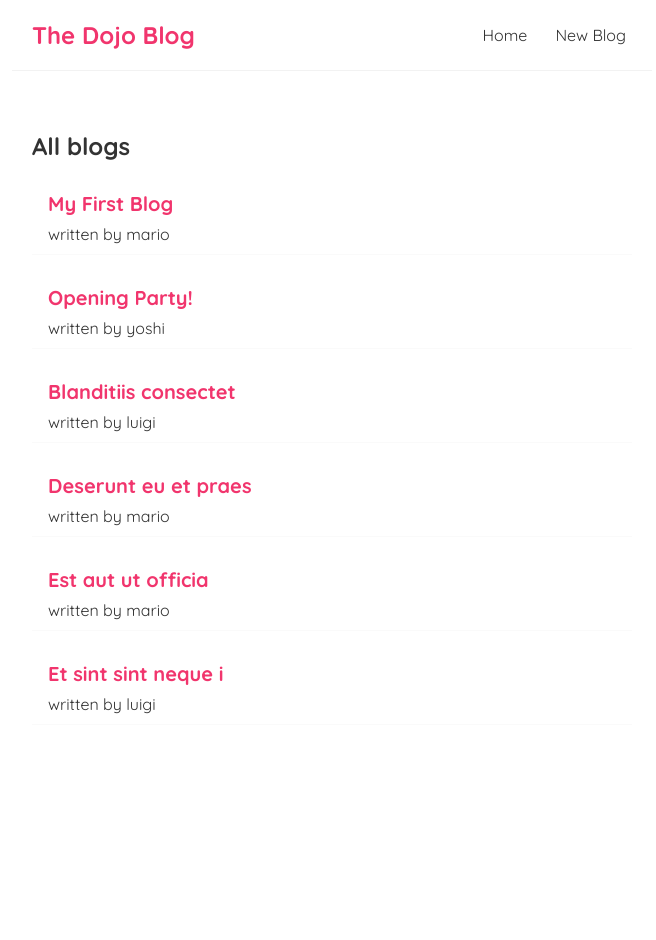
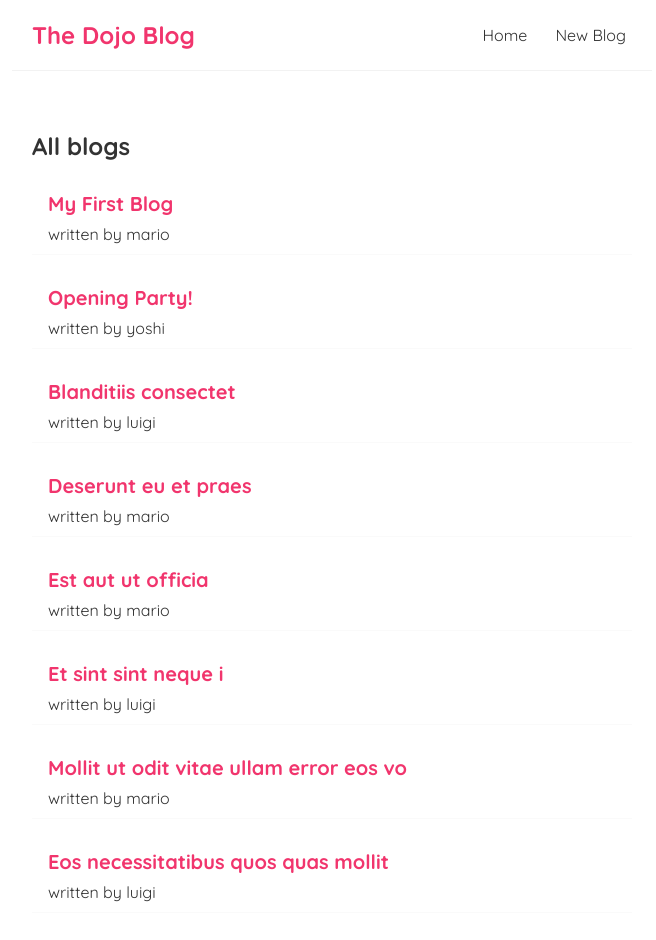
Before and after one commit to irhamsahbana/react-dojo-blog, a React (Create React App) app: page / in a window 1280 px wide. Shown: the top 940 px of the page, without its empty margins (308-964 px from the left). Before the commit the page ends 805 px from the top, so only its background shows below. Built offline with nearby package versions, Linux system fonts and the light colour scheme; data requests are answered from the project's data file.

Commit message:
Programmatic Redirects

```diff
--- a/data/db.json
+++ b/data/db.json
@@ -35,6 +35,18 @@
       "body": "Sit placeat in ex ",
       "author": "luigi",
       "id": 6
+    },
+    {
+      "title": "Mollit ut odit vitae ullam error eos vo",
+      "body": "Repudiandae consequatur Est ab aspernat",
+      "author": "mario",
+      "id": 7
+    },
+    {
+      "title": "Eos necessitatibus quos quas mollit",
+      "body": "Inventore quo consequatur Blanditiis a dolore error suscipit esse totam quas maiores fugit eius",
+      "author": "luigi",
+      "id": 8
     }
   ]
 }
--- a/src/Create.js
+++ b/src/Create.js
@@ -1,10 +1,12 @@
 import { useState } from "react"
+import { useHistory } from "react-router-dom"
 
 const Create = () => {
   const [title, setTitle] = useState('')
   const [body, setBody] = useState('')
   const [author, setAuthor] = useState('luigi')
   const [isPending, setIsPending] = useState(false)
+  const history = useHistory()
 
   const handleSubmit = (e) => {
     e.preventDefault()
@@ -18,6 +20,7 @@ const Create = () => {
     }).then(() => {
       console.log('new blog added.')
       setIsPending(false)
+      history.push('/')
     })
   }
 
```
